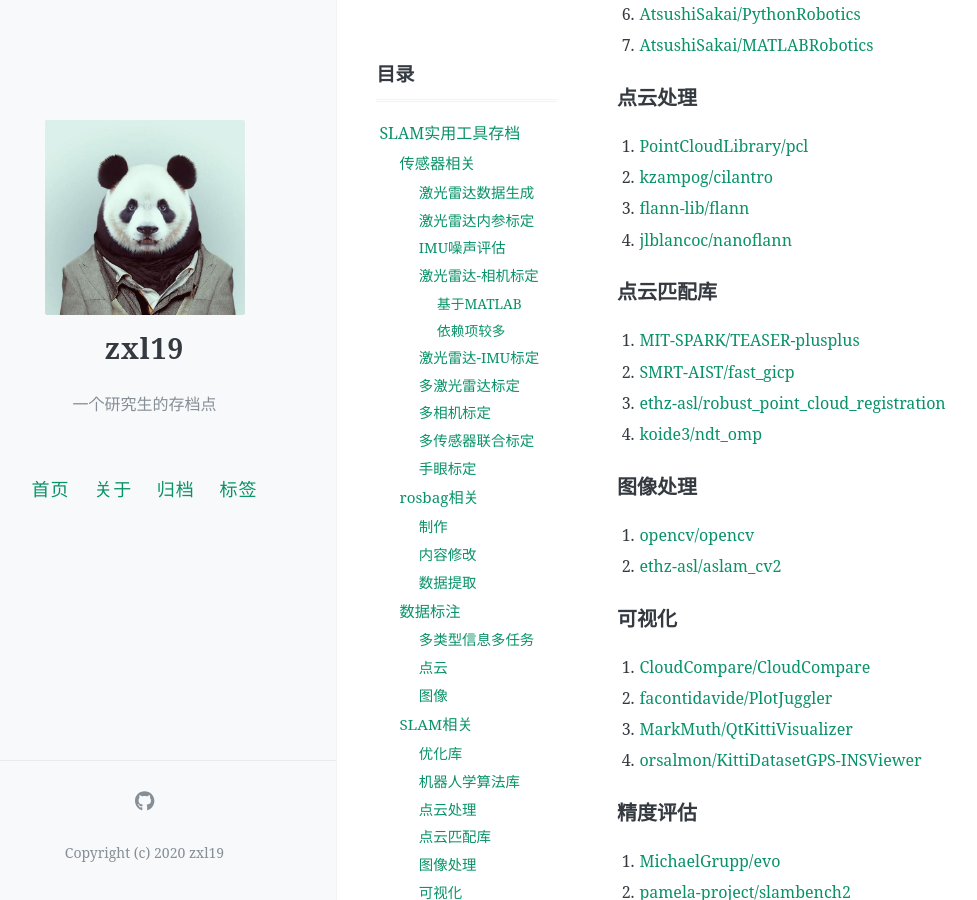
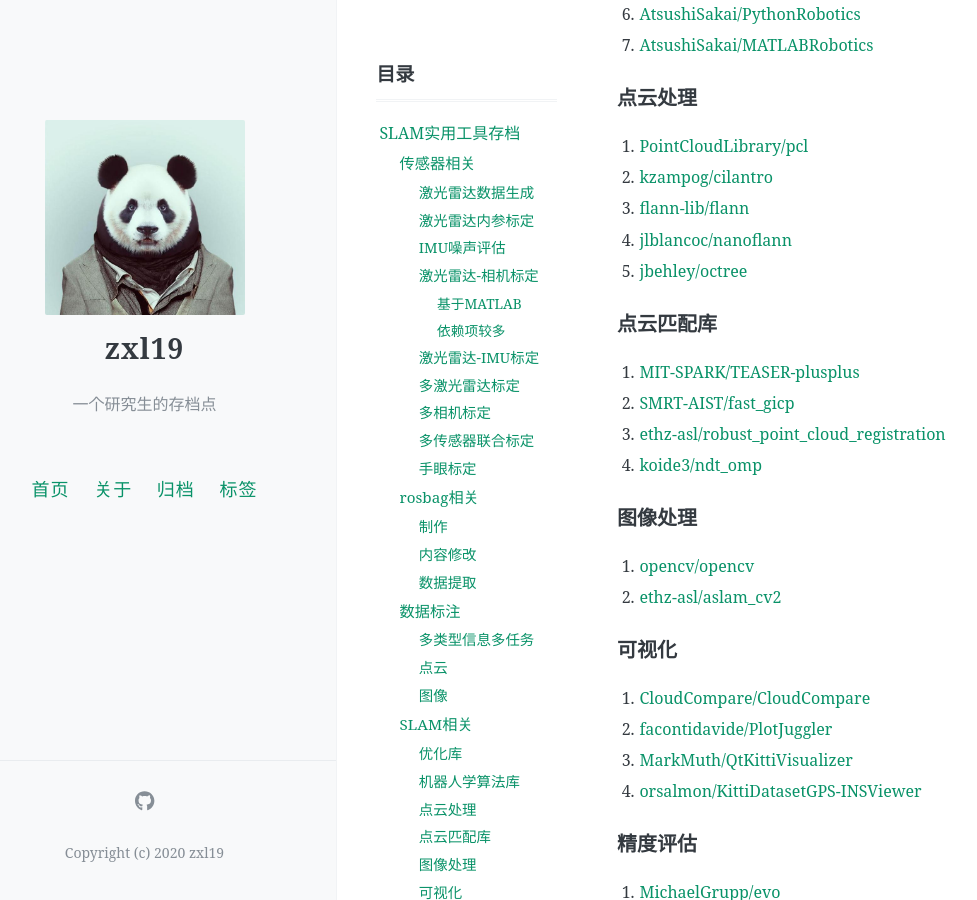
Before and after one commit to zxl19/zxl19.github.io, a Jekyll site: the page built from _posts/2021-05-25-slam-tool.md, in a window 1280 px wide and 900 px high, scrolled down 3842 px. Shown: the whole window, without its empty margins (47-1024 px from the left). Built offline with Jekyll 4.4.1, drawn with Linux system fonts in a browser that asks for light colours; comment, search, counter and statistics services are not loaded.

Commit message:
Update 2021-05-25-slam-tool.md

```diff
--- a/_posts/2021-05-25-slam-tool.md
+++ b/_posts/2021-05-25-slam-tool.md
@@ -152,6 +152,7 @@ pinned: false
 2. [kzampog/cilantro](https://github.com/kzampog/cilantro)
 3. [flann-lib/flann](https://github.com/flann-lib/flann)
 4. [jlblancoc/nanoflann](https://github.com/jlblancoc/nanoflann)
+5. [jbehley/octree](https://github.com/jbehley/octree)
 
 ### 点云匹配库
 
```
